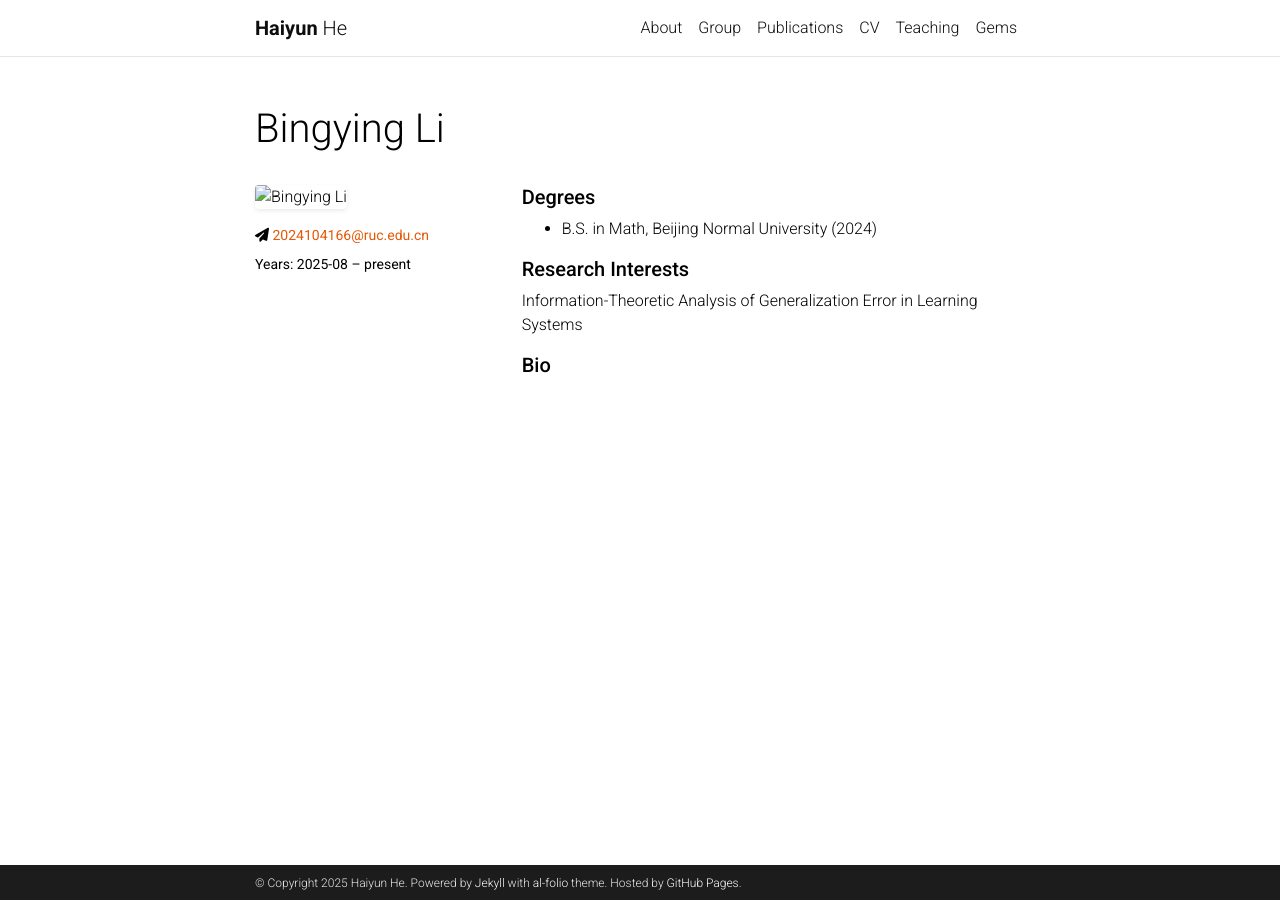
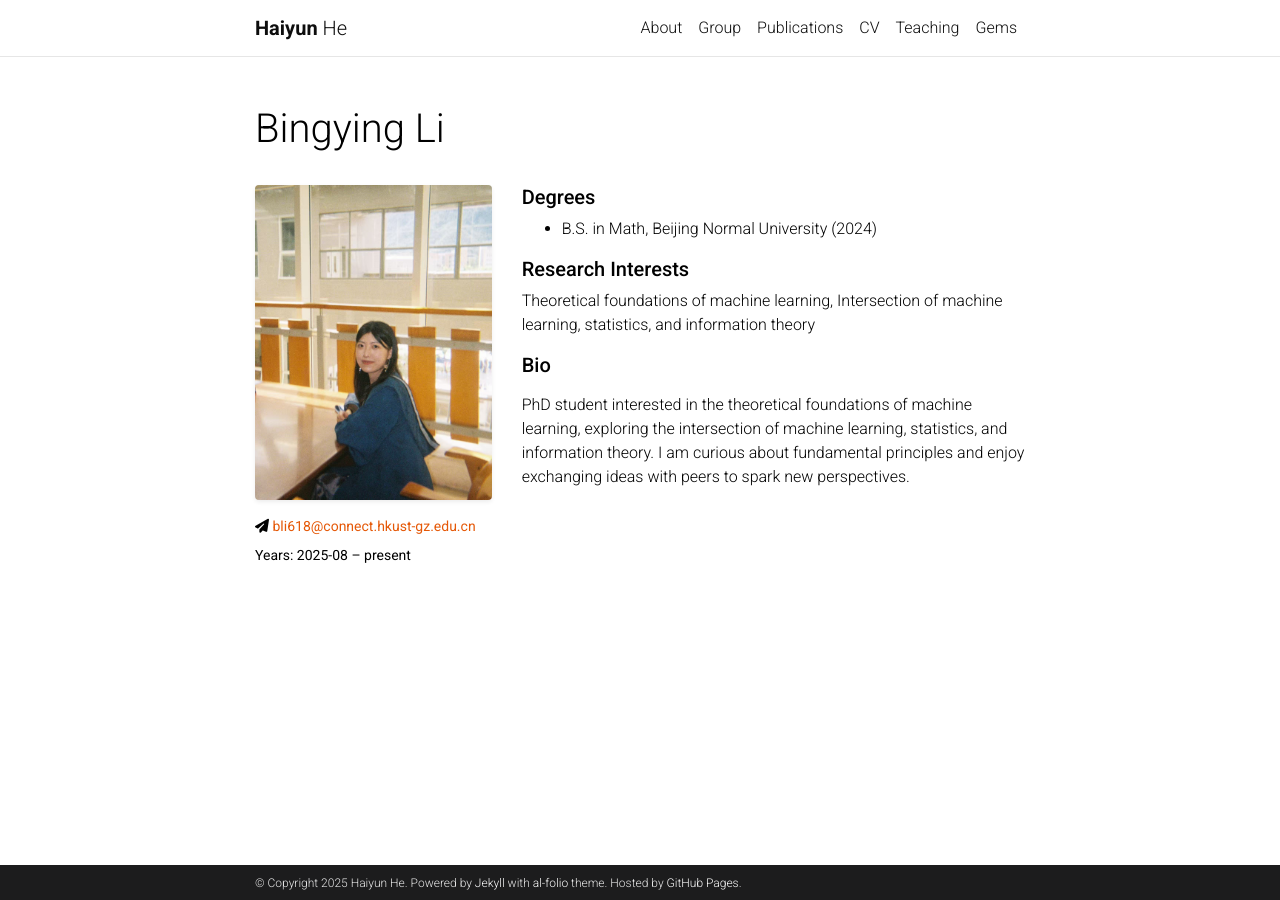
Before and after one commit to haiyun-he/haiyun-he.github.io, a Jekyll site: the page built from _group/bingying-li.md, in a window 1280 px wide. Built offline with Jekyll 4.4.1, drawn with Linux system fonts in a browser that asks for light colours; comment, search, counter and statistics services are not loaded; a style sheet for code colours, icons or effects is not loaded.

Commit message:
Update group page

```diff
--- a/_group/bingying-li.md
+++ b/_group/bingying-li.md
@@ -7,21 +7,23 @@ degrees:                     # NEW: ordered list (top = most recent)
     field: "Math"
     university: "Beijing Normal University"
     year: 2024
-email: "2024104166@ruc.edu.cn"
+email: "bli618@connect.hkust-gz.edu.cn"
 website:
 scholar:    # any of these social links are optional
 github:
 twitter:
 linkedin:
-image: ""      # put images here (create folder)
+image: "/assets/img/people/bingying.jpg"      # put images here (create folder)
 interests:
-  - Information-Theoretic Analysis of Generalization Error in Learning Systems
+  - Theoretical foundations of machine learning
+  - Intersection of machine learning, statistics, and information theory
 order: 3                                     # for manual sorting within a role
 alumni: false                                # set true and add `years:` if alumni
 years:                                       # optional, for alumni listing
   start: 2025-08
   end:
 bio: >
+  PhD student interested in the theoretical foundations of machine learning, exploring the intersection of machine learning, statistics, and information theory. I am curious about fundamental principles and enjoy exchanging ideas with peers to spark new perspectives.
 ---
 
 <div class="row g-4 align-items-start">
```
Also changed, not shown: assets/img/people/bingying.jpg (added).
